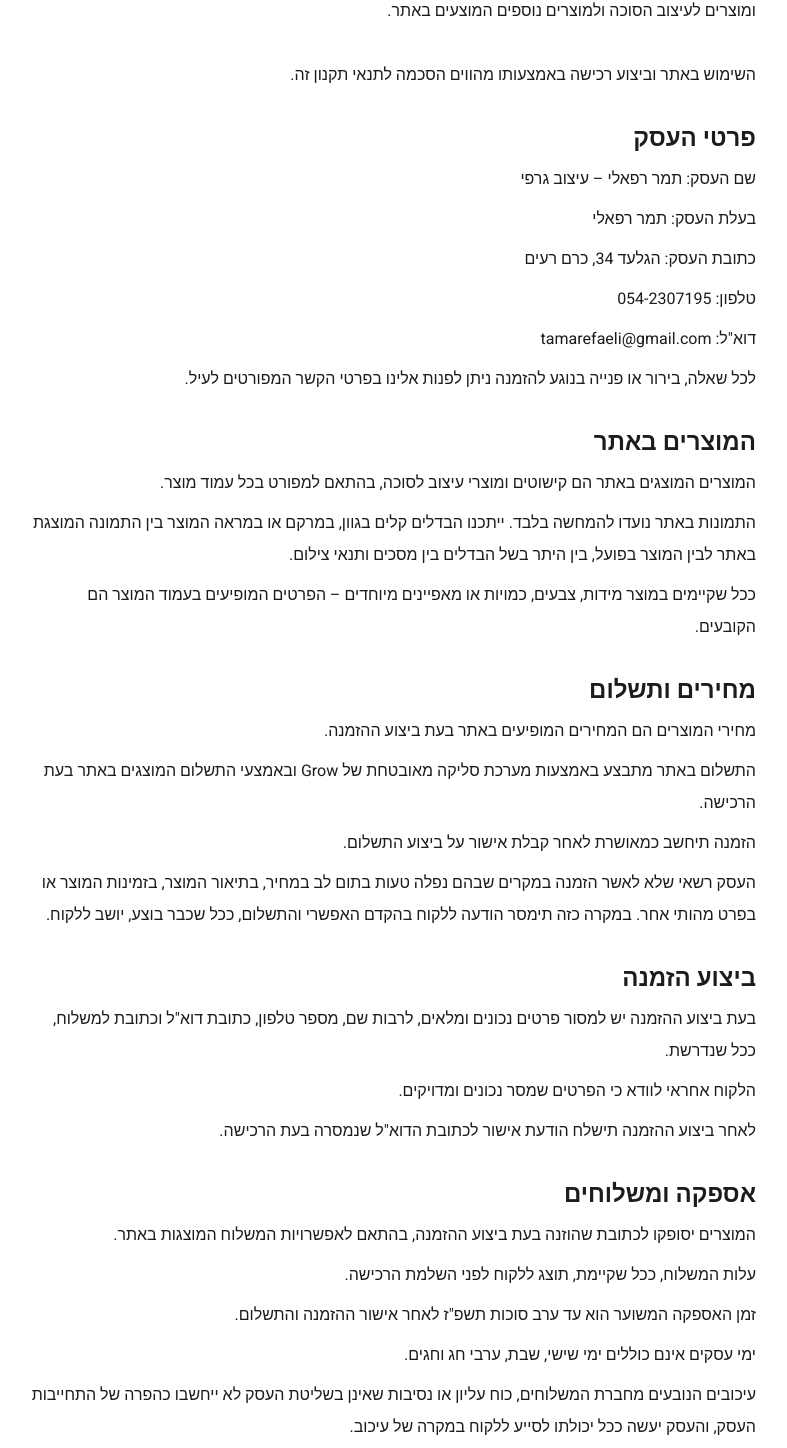
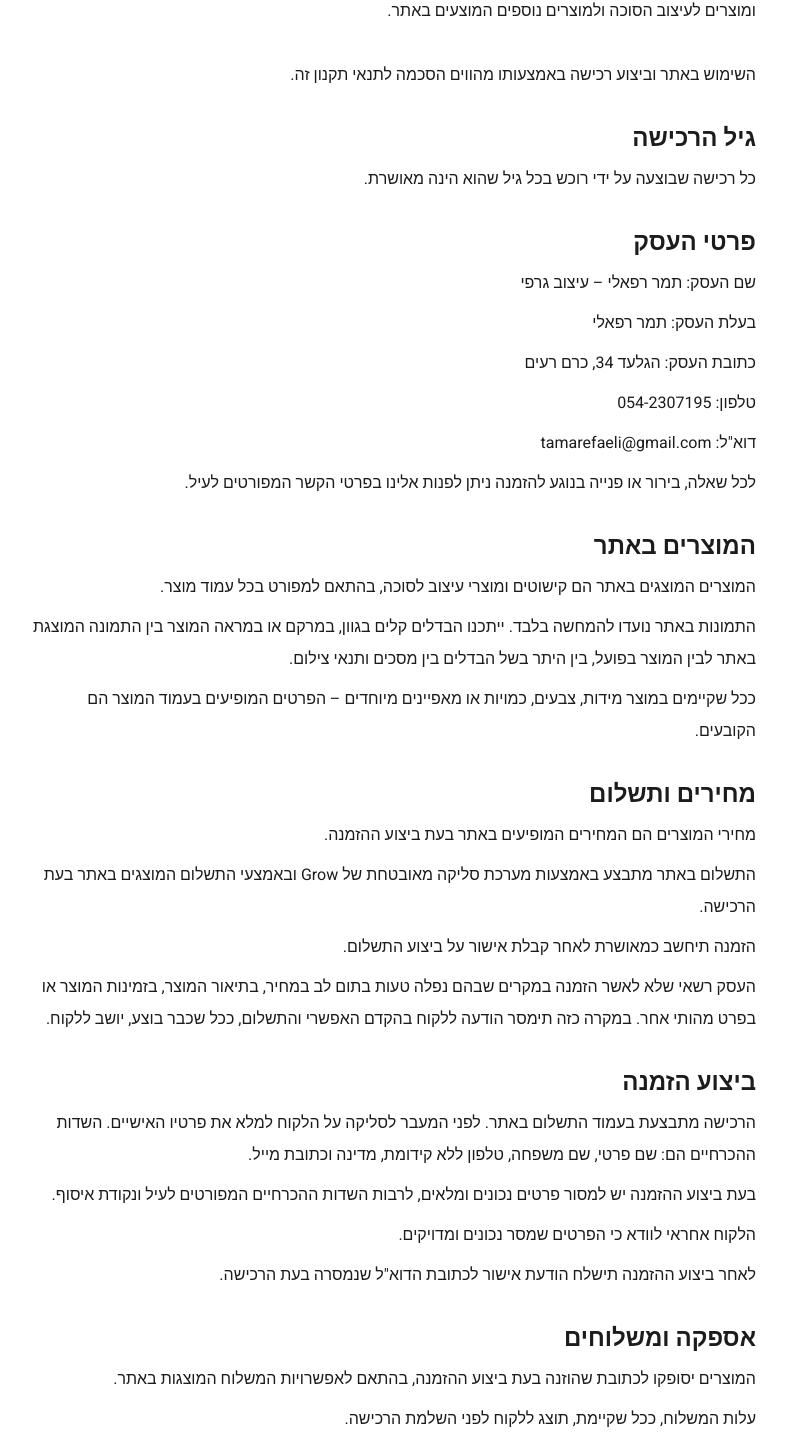
Before and after one commit to betsalelkogo/Sukkot, a Next.js app: page /terms in a window 1280 px wide. Shown: the part 318-1766 px from the top of the page, without its empty margins (248-1035 px from the left). Built offline with nearby package versions, Linux system fonts and the light colour scheme; no server answers; the database is empty.

Commit message:
Fix takanon

```diff
--- a/src/app/terms/page.tsx
+++ b/src/app/terms/page.tsx
@@ -21,6 +21,11 @@ export default async function TermsPage() {
           קישוטים ומוצרים לעיצוב הסוכה ולמוצרים נוספים המוצעים באתר.
         </p>
         <p>השימוש באתר וביצוע רכישה באמצעותו מהווים הסכמה לתנאי תקנון זה.</p>
+
+        <section className="space-y-2">
+          <h2 className="text-2xl font-semibold">גיל הרכישה</h2>
+          <p>כל רכישה שבוצעה על ידי רוכש בכל גיל שהוא הינה מאושרת.</p>
+        </section>
 
         <section className="space-y-2">
           <h2 className="text-2xl font-semibold">פרטי העסק</h2>
@@ -75,8 +80,12 @@ export default async function TermsPage() {
         <section className="space-y-2">
           <h2 className="text-2xl font-semibold">ביצוע הזמנה</h2>
           <p>
-            בעת ביצוע ההזמנה יש למסור פרטים נכונים ומלאים, לרבות שם, מספר טלפון, כתובת דוא&quot;ל
-            וכתובת למשלוח, ככל שנדרשת.
+            הרכישה מתבצעת בעמוד התשלום באתר. לפני המעבר לסליקה על הלקוח למלא את פרטיו האישיים.
+            השדות ההכרחיים הם: שם פרטי, שם משפחה, טלפון ללא קידומת, מדינה וכתובת מייל.
+          </p>
+          <p>
+            בעת ביצוע ההזמנה יש למסור פרטים נכונים ומלאים, לרבות השדות ההכרחיים המפורטים לעיל
+            ונקודת איסוף.
           </p>
           <p>הלקוח אחראי לוודא כי הפרטים שמסר נכונים ומדויקים.</p>
           <p>לאחר ביצוע ההזמנה תישלח הודעת אישור לכתובת הדוא&quot;ל שנמסרה בעת הרכישה.</p>
@@ -161,6 +170,13 @@ export default async function TermsPage() {
           </p>
           <p>
             אין לעשות במוצרים שימוש שאינו מיועד להם או בניגוד להוראות השימוש, ככל שניתנו.
+          </p>
+          <p>
+            החברה ו/או מי מטעמה לא יהיו אחראים לנזק ישיר ו/או עקיף שיגרם כתוצאה משימוש בשירות
+            ו/או שימוש במוצר שנרכש באתר, והאמור בו או מוצג בו, אינו מהווה חוות דעת מקצועית. כל
+            מידע שיימסר או כל תוכן שיופיע בכל אחד מן הפורומים, אינו מהווה ייעוץ מקצועי, המלצה
+            או חוות דעת כזו או אחרת. כלומר, האחריות על השימוש במידע שיימצא בפורום הוא על
+            המשתמש בלבד.
           </p>
         </section>
 
```
